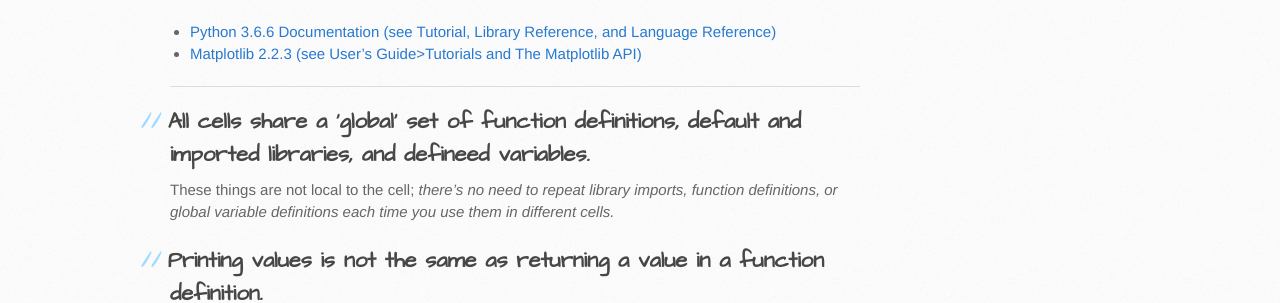
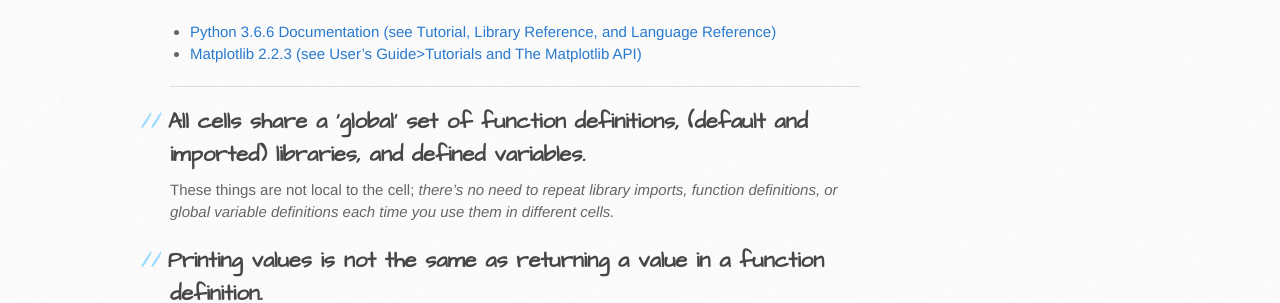
Before and after one commit to philstutorials/philstutorials.github.io, a Jekyll site: the page built from DATA601.md, in a window 1280 px wide. Shown: the part 1229-1532 px from the top of the page. Built offline with Jekyll 4.4.1, drawn with Linux system fonts in a browser that asks for light colours; our own code applies the rules of GitHub Pages for plain Markdown files.

Commit message:
Update DATA601.md

```diff
--- a/DATA601.md
+++ b/DATA601.md
@@ -35,7 +35,7 @@ If you recently followed the anaconda installation instructions provided on D2L,
 * [Matplotlib 2.2.3 (see User's Guide>Tutorials and The Matplotlib API)](https://matplotlib.org/contents.html)
 
 ----
-## All cells share a 'global' set of function definitions, default and imported libraries, and defineed variables.
+## All cells share a 'global' set of function definitions, (default and imported) libraries, and defined variables.
 These things are not local to the cell; *there's no need to repeat library imports, function definitions, or global variable definitions each time you use them in different cells.*
 
 ## Printing values is not the same as returning a value in a function definition.
```
